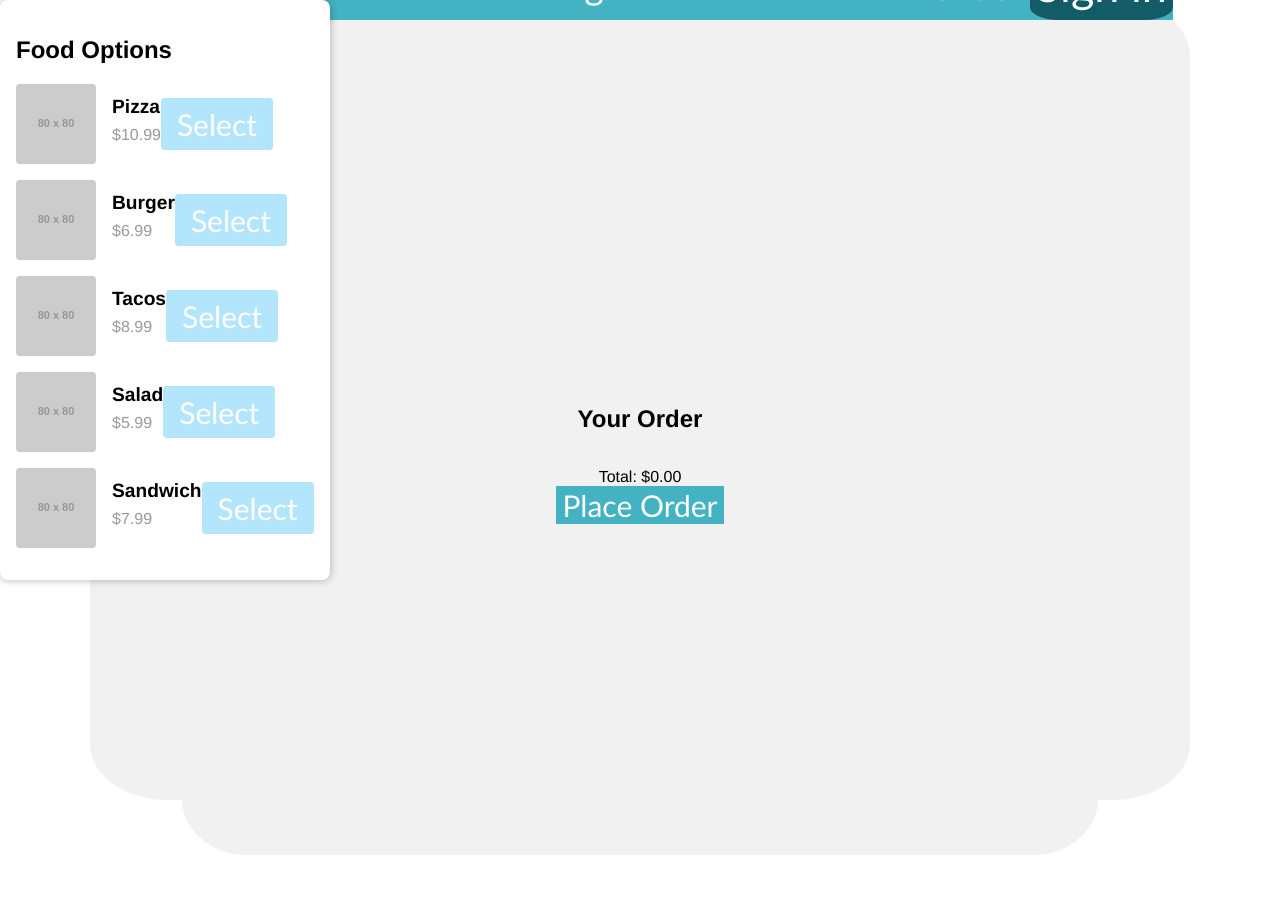
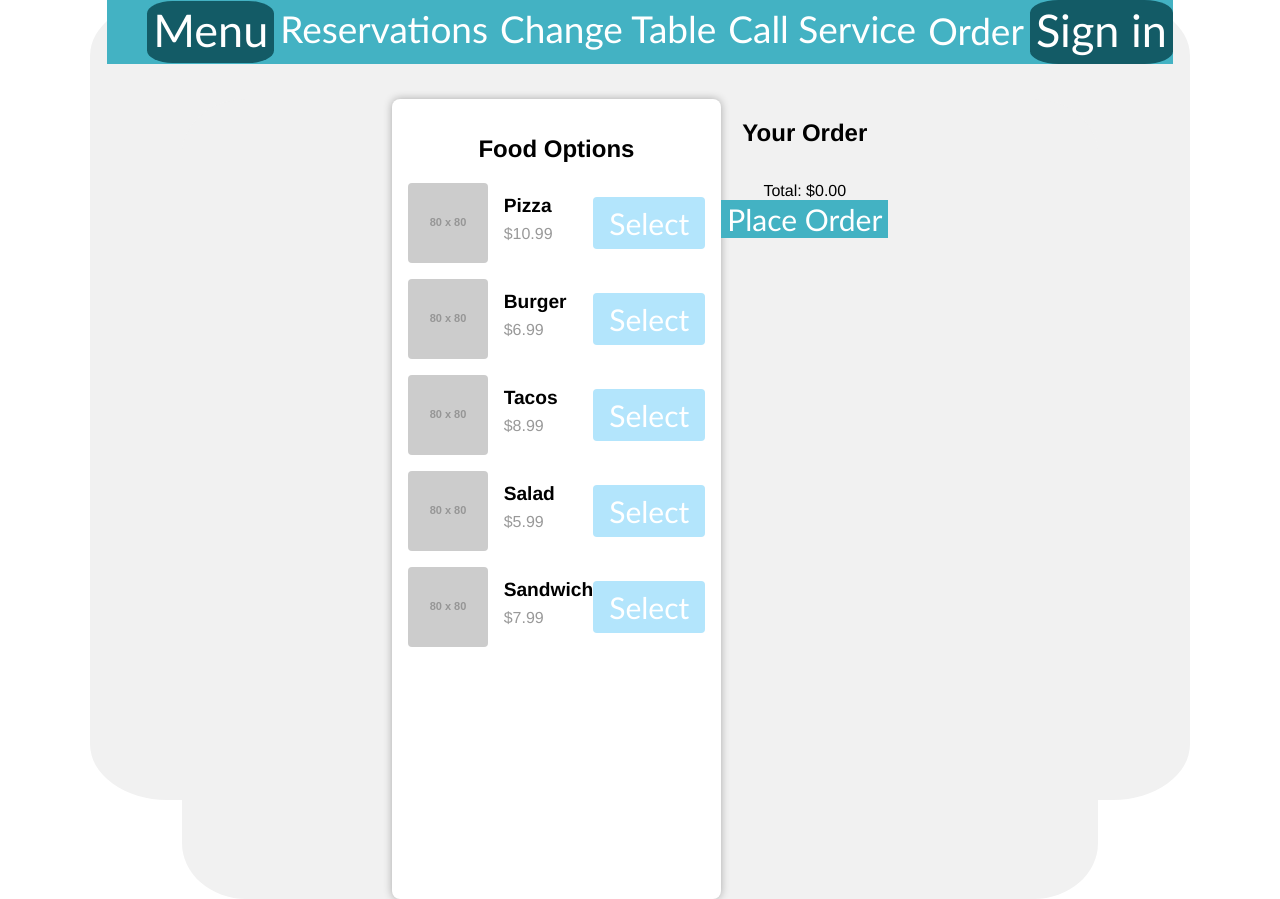
Before and after one commit to zabryant89/CIS434_Group3_TermProject, a React (Create React App) app in the folder foodorderingapp/: page / in a window 1280 px wide. Both pictures are taken after a click on the button "Menu". Before the commit the page ends 855 px from the top, so only its background shows below. Built offline with nearby package versions, Linux system fonts and the light colour scheme.

Commit message:
Fixed bugs
Helped Mufasa fix some display errors.

```diff
--- a/foodorderingapp/src/App.css
+++ b/foodorderingapp/src/App.css
@@ -18,12 +18,6 @@ button{
 }
 
 .App {
-  display: flex;
-  flex-direction: row;
-  justify-content: center;
-  align-items: center;
-  height: 100vh;
-  background-color: #f1f1f1;
   text-align: center;
   margin-right: 7%;
   margin-left: 7%;
@@ -35,8 +29,8 @@ button{
 .food-options-container {
   display: flex;
   flex-direction: column;
-  align-items: flex-start;
-  position: fixed;
+  /* align-items: flex-start; */
+  /* position: fixed; */
   top: 0;
   left: 0;
   padding: 1rem;
--- a/foodorderingapp/src/NavbarComp/Style/Menu.css
+++ b/foodorderingapp/src/NavbarComp/Style/Menu.css
@@ -19,7 +19,7 @@
   display: flex;
   flex-direction: column;
   align-items: center;
-  justify-content: center;
+  /* justify-content: center; */
   font-size: calc(10px + 2vmin);
   color: white;
 }
@@ -41,7 +41,7 @@
   display: flex;
   flex-direction: row;
   justify-content: center;
-  align-items: center;
+  /* align-items: center; */
   height: 100vh;
   background-color: #f1f1f1;
 }
@@ -49,8 +49,8 @@
 .food-options-container {
   display: flex;
   flex-direction: column;
-  align-items: flex-start;
-  position: fixed;
+  /* align-items: flex-start; */
+  /* position: fixed; */
   top: 0;
   left: 0;
   padding: 1rem;
```
